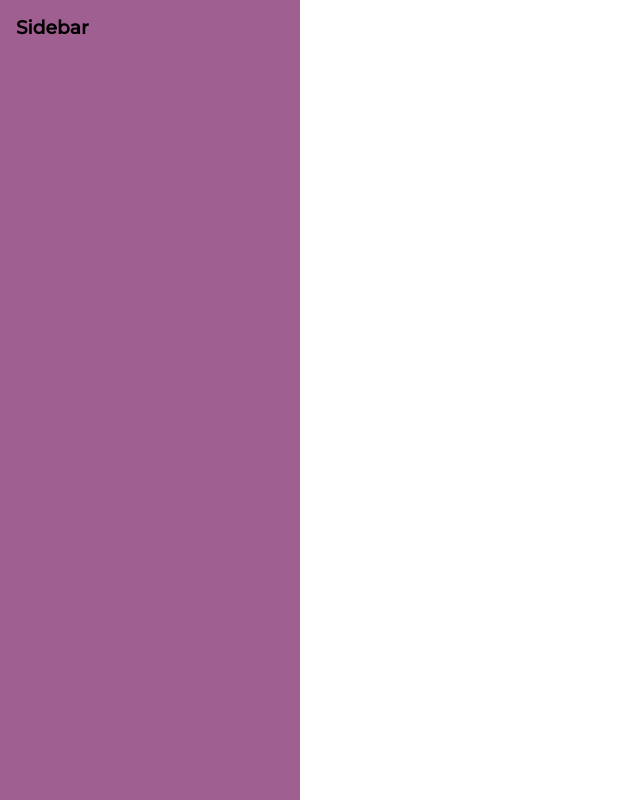
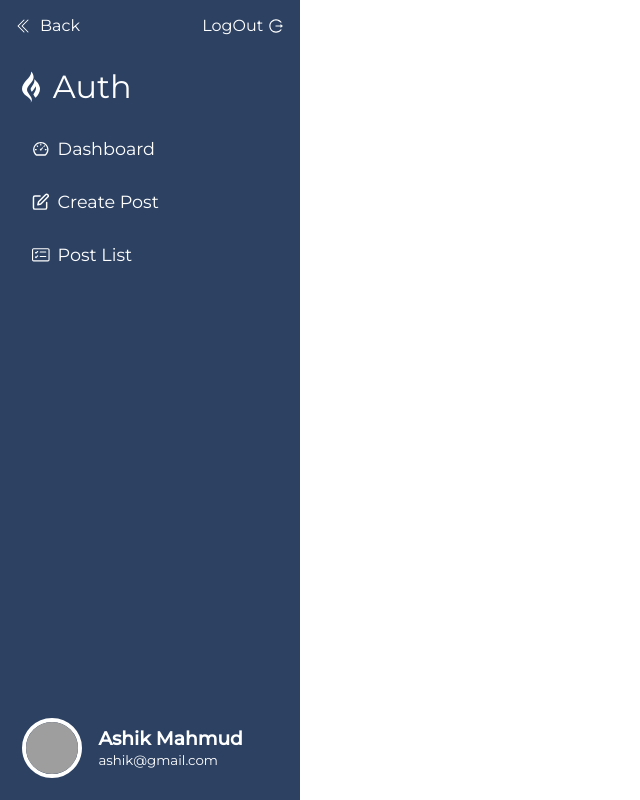
Before and after one commit to Ashik-Mahmud/react-firebase-authentication, a React (Create React App) app: page /dashboard in a window 1280 px wide. Shown: the whole page, without its empty margins (0-640 px from the left). Built offline with nearby package versions, Linux system fonts and the light colour scheme; grey boxes are pictures that could not be loaded.

Commit message:
added dashboard of this project

```diff
--- a/src/App.css
+++ b/src/App.css
@@ -3,7 +3,7 @@
 
 /* variables  */
 :root {
-  --main-color: #a05f91;
+  --main-color: #2d4263;
   --secondary-color: #333;
   --accent-color: #fff;
 
@@ -65,3 +65,8 @@ section {
 .cursor-pointer {
   cursor: pointer;
 }
+.title {
+  padding: 0.7rem 1rem;
+  background-color: #f8f8f8;
+  border-radius: 10px;
+}
--- a/src/App.js
+++ b/src/App.js
@@ -1,7 +1,10 @@
 import { Route, Routes, useLocation } from 'react-router-dom';
 import './App.css';
 import Articles from './components/Articles/Articles';
+import { CreatePost } from './components/Dashboard/CreatePost/CreatePost';
 import Dashboard from './components/Dashboard/Dashboard';
+import Overview from './components/Dashboard/Overview/Overview';
+import PostList from './components/Dashboard/PostList/PostList';
 import Header from './components/Header/Header';
 import Home from './components/Home/Home';
 import Login from './components/Login/Login';
@@ -17,7 +20,11 @@ function App() {
          <Route path='/' element={<Home />} />
          <Route path='/home' element={<Home />} />
          <Route path='/articles' element={<Articles />} />
-         <Route path='/dashboard' element={<Dashboard />} />
+         <Route path='/dashboard' element={<Dashboard />} >
+             <Route index="1" path='overview' element={<Overview />} />
+             <Route path='create-post' element={<CreatePost />} />
+             <Route path='post-lists' element={<PostList />} />
+         </Route>
          <Route path='/login' element={<Login />} />
          <Route path='/sign-up' element={<SignUp />}/>
      </Routes>
--- /dev/null
+++ b/src/components/Dashboard/Asidebar/Asidebar.jsx
@@ -0,0 +1,143 @@
+import React from "react";
+import { AiOutlineDashboard, AiOutlineLogout } from "react-icons/ai";
+import { BsCardChecklist, BsChevronDoubleLeft } from "react-icons/bs";
+import { FaGripfire } from "react-icons/fa";
+import { FiEdit } from "react-icons/fi";
+import { NavLink, useNavigate } from "react-router-dom";
+import styled from "styled-components";
+const Asidebar = () => {
+  const navigate = useNavigate();
+  return (
+    <AsideContainer>
+      <div className="aside-header">
+        <div onClick={() => navigate("/")} className="back-btn cursor-pointer">
+          <BsChevronDoubleLeft />
+          <span>Back</span>
+        </div>
+        <span>
+          LogOut <AiOutlineLogout />
+        </span>
+      </div>
+      <div className="logo">
+        <FaGripfire />
+        Auth
+      </div>
+      <menu>
+        <ul>
+          <li>
+            <NavLink to="/dashboard/overview">
+              <AiOutlineDashboard />
+              Dashboard
+            </NavLink>
+          </li>
+          <li>
+            <NavLink to="/dashboard/create-post">
+              <FiEdit />
+              Create Post
+            </NavLink>
+          </li>
+          <li>
+            <NavLink to="/dashboard/post-lists">
+              <BsCardChecklist />
+              Post List
+            </NavLink>
+          </li>
+        </ul>
+      </menu>
+      <Profile>
+        <div className="img">
+          <img
+            src="https://png.pngtree.com/png-vector/20191101/ourmid/pngtree-cartoon-color-simple-male-avatar-png-image_1934459.jpg"
+            alt=""
+          />
+        </div>
+        <div className="details">
+          <h3>Ashik Mahmud</h3>
+          <small>ashik@gmail.com</small>
+        </div>
+      </Profile>
+    </AsideContainer>
+  );
+};
+const AsideContainer = styled.aside`
+  position: relative;
+  .aside-header {
+    display: flex;
+    align-items: center;
+    padding: 1rem;
+    justify-content: space-between;
+    color: var(--accent-color);
+    margin-bottom: 1rem;
+    span {
+      cursor: pointer;
+      display: flex;
+      align-items: center;
+      gap: 0.3rem;
+    }
+  }
+  .back-btn {
+    position: relative;
+    color: var(--accent-color);
+    display: flex;
+    align-items: center;
+    gap: 0.5rem;
+  }
+  .logo {
+    position: relative;
+    display: flex;
+    align-items: center;
+    gap: 0.3rem;
+    font-size: 2rem;
+    color: var(--accent-color);
+    padding: 0rem 1rem;
+  }
+  menu {
+    position: relative;
+    margin-top: 1rem;
+    ul {
+      position: relative;
+      li {
+        cursor: pointer;
+        a {
+          padding: 1rem 2rem;
+          color: var(--accent-color);
+          display: flex;
+          align-items: center;
+          gap: 0.5rem;
+          font-size: 1.1rem;
+          &:hover {
+            background-color: #263957;
+          }
+        }
+        a.active {
+          background-color: #263957;
+        }
+      }
+    }
+  }
+`;
+
+const Profile = styled.div`
+  position: absolute;
+  width: 100%;
+  bottom: 0%;
+  display: flex;
+  align-items: center;
+  gap: 1rem;
+  padding: 1.4rem;
+  .img {
+    width: 60px;
+    height: 60px;
+    border-radius: 50%;
+    overflow: hidden;
+    border: 4px solid var(--accent-color);
+    img {
+      width: 100%;
+      height: 100%;
+    }
+  }
+  .details {
+    color: var(--accent-color);
+  }
+`;
+export default Asidebar;
--- /dev/null
+++ b/src/components/Dashboard/CreatePost/CreatePost.jsx
@@ -0,0 +1,12 @@
+import React from "react";
+
+export const CreatePost = () => {
+  return (
+    <section>
+      <div className="title">
+        <h1>Create Post</h1>
+        <p>you will create post here</p>
+      </div>
+    </section>
+  );
+};
--- a/src/components/Dashboard/Dashboard.jsx
+++ b/src/components/Dashboard/Dashboard.jsx
@@ -1,15 +1,14 @@
 import React from "react";
+import { Outlet } from "react-router-dom";
 import styled from "styled-components";
-
+import Asidebar from "./Asidebar/Asidebar";
 const Dashboard = () => {
   return (
     <DashboardContainer>
       <div className="dashboard-container">
-        <aside>
-          <h1>Sidebar</h1>
-        </aside>
+        <Asidebar />
         <div className="dashboard-content">
-          <h1>Content will goes here</h1>
+          <Outlet />
         </div>
       </div>
     </DashboardContainer>
@@ -27,7 +26,12 @@ const DashboardContainer = styled.section`
       height: 100%;
       background-color: var(--main-color);
       z-index: 3;
-      padding: 1rem;
+    }
+    .dashboard-content {
+      position: relative;
+      width: calc(100% - 350px);
+      left: 300px;
+      margin-left: 1rem;
     }
   }
 `;
--- /dev/null
+++ b/src/components/Dashboard/Overview/Overview.jsx
@@ -0,0 +1,29 @@
+import React from "react";
+import styled from "styled-components";
+
+const Overview = () => {
+  return (
+    <OverviewContainer>
+      <div className="title">
+        <h1>Overview</h1>
+        <p>you will get all the over view here</p>
+      </div>
+      <div className="overview-container">
+        <h1>
+          Welcome to dashboard <span className="colorize">Ashik Mahmud</span>
+        </h1>
+      </div>
+    </OverviewContainer>
+  );
+};
+const OverviewContainer = styled.section`
+  position: relative;
+  .overview-container {
+    display: flex;
+    align-items: center;
+    justify-content: center;
+    min-height: 80vh;
+    font-size: 3rem;
+  }
+`;
+export default Overview;
--- /dev/null
+++ b/src/components/Dashboard/PostList/PostList.jsx
@@ -0,0 +1,14 @@
+import React from "react";
+
+const PostList = () => {
+  return (
+    <section>
+      <div className="title">
+        <h1>Post List</h1>
+        <p>You will see all the post here</p>
+      </div>
+    </section>
+  );
+};
+
+export default PostList;
```
